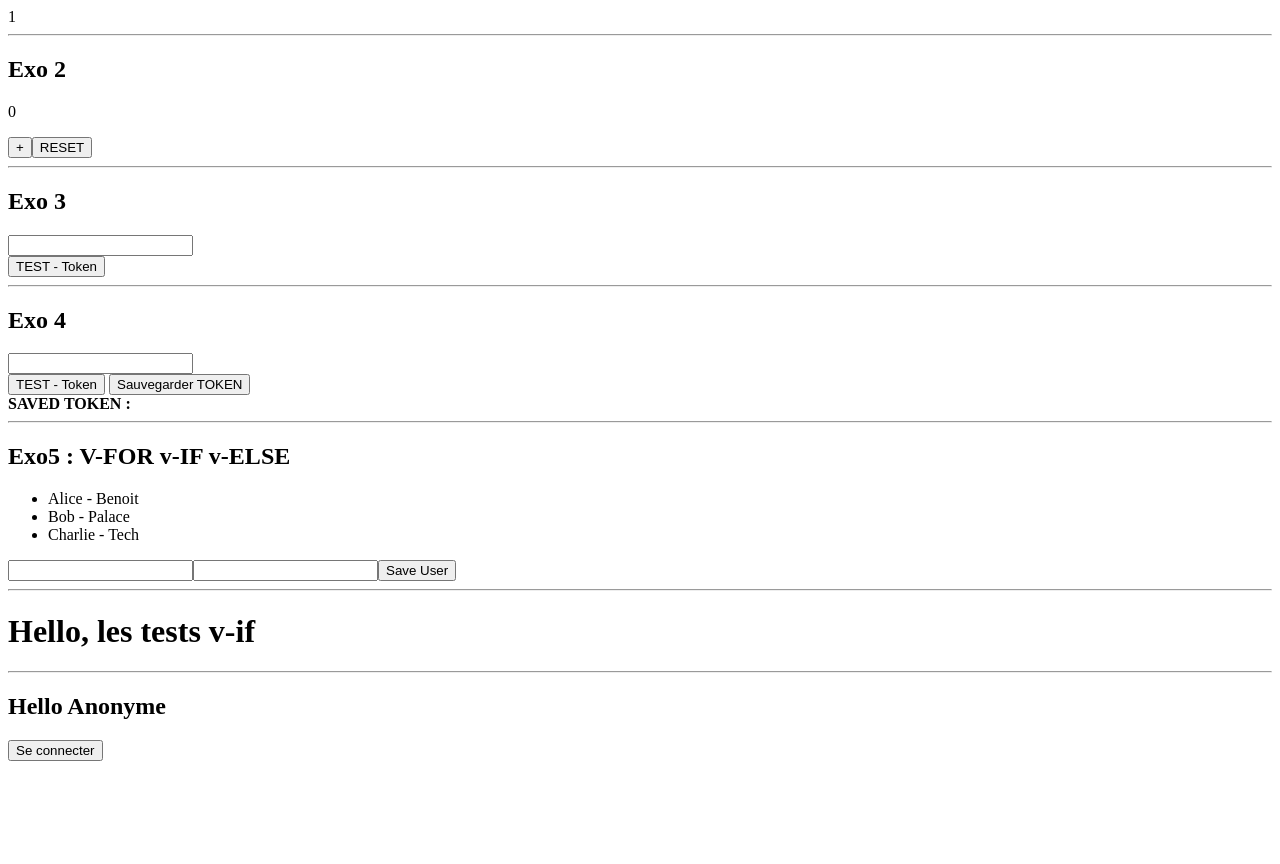
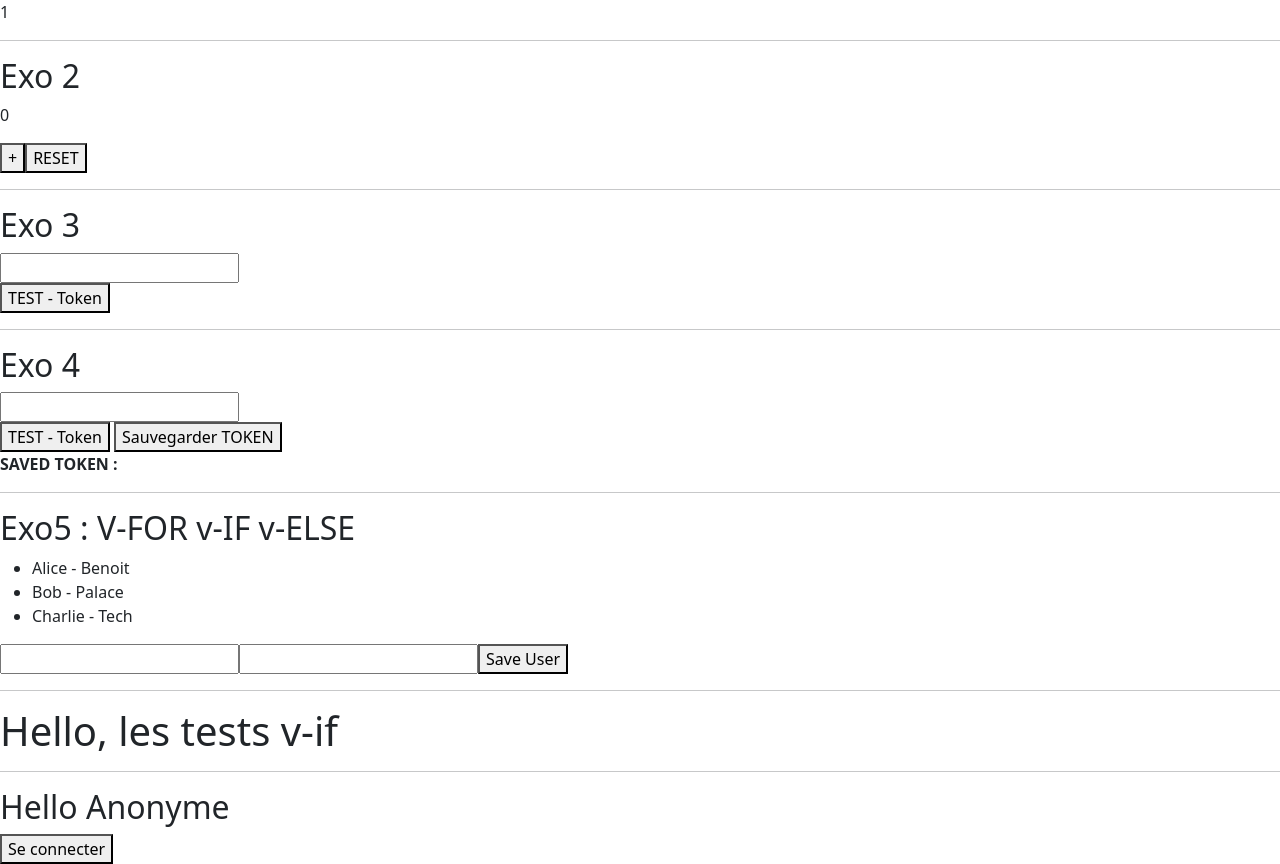
Before and after one commit to TOUFIK-Taha98/VueJS-starter, a Vue app: page / in a window 1280 px wide. Before the commit the page ends 800 px from the top, so only its background shows below. Built offline with nearby package versions, Linux system fonts and the light colour scheme.

Commit message:
Check connect/disconnect and install bootstrap

```diff
--- a/package.json
+++ b/package.json
@@ -10,6 +10,7 @@
     "test:e2e:ci": "start-server-and-test preview http://127.0.0.1:4173/ 'cypress run'"
   },
   "dependencies": {
+    "bootstrap": "^5.1.3",
     "jose": "^4.8.1",
     "vue": "^3.2.36"
   },
--- a/src/App.vue
+++ b/src/App.vue
@@ -20,4 +20,5 @@
 </script>
 
 <style>
+  @import 'bootstrap/dist/css/bootstrap.min.css';
 </style>
--- a/src/components/exos/Conditionels.vue
+++ b/src/components/exos/Conditionels.vue
@@ -8,6 +8,6 @@
     <h1>Hello, les tests v-if</h1>
     <hr/>
     <h2>Hello {{user ? user : 'Anonyme'}}</h2>
-    <button v-if="!user">Se connecter</button>
-    <button v-if="user">Se déconnecter</button>
+    <button v-if="!user" @click="()=>{user={'test':'test'}}">Se connecter</button>
+    <button v-if="user" @click="user=null">Se déconnecter</button>
 </template>
```
Also changed, not shown: 1 other file (tests, documents, lock files or other folders).
